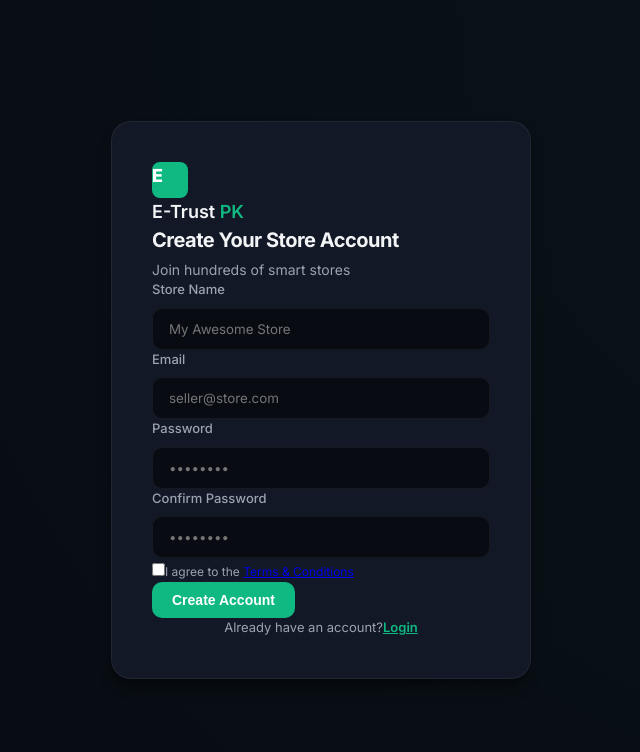
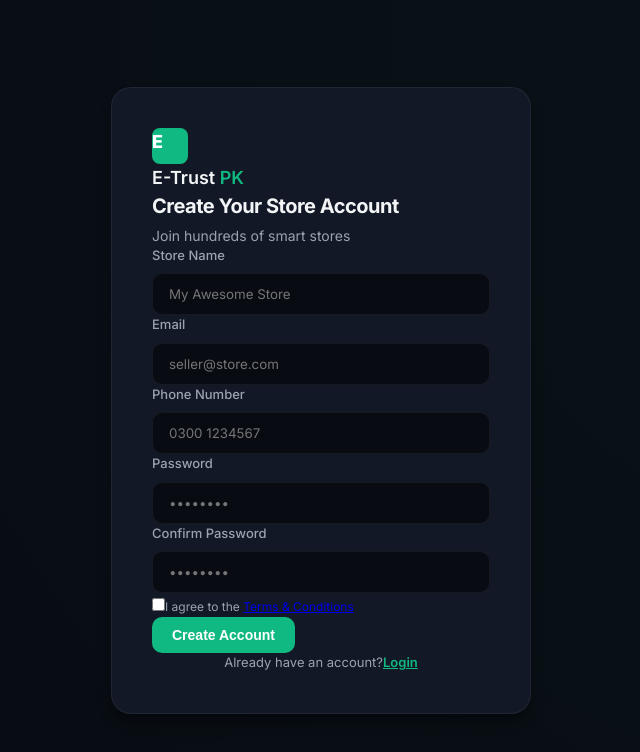
Before and after one commit to Faakhir030Memon/E-Track-Pk, a React (Vite) app in the folder e-trust-dashboard/: page /register in a window 1280 px wide. Shown: the top 752 px of the page, without its empty margins (319-959 px from the left). Built offline with nearby package versions, Linux system fonts and the light colour scheme.

Commit message:
feat: implement user registration and OTP verification pages

```diff
--- a/e-trust-dashboard/src/pages/Register.jsx
+++ b/e-trust-dashboard/src/pages/Register.jsx
@@ -6,6 +6,7 @@ const Register = () => {
   const [formData, setFormData] = useState({
     storeName: '',
     email: '',
+    phone: '',
     password: '',
     confirmPassword: ''
   });
@@ -30,9 +31,10 @@ const Register = () => {
       await register({
         storeName: formData.storeName,
         email: formData.email,
+        phone: formData.phone,
         password: formData.password
       });
-      navigate('/verify-otp'); // Directing to OTP as per image flow
+      navigate('/verify-otp', { state: { email: formData.email, phone: formData.phone } });
     } catch (err) {
       const serverError = err.response?.data?.error || 'Registration failed.';
       const debugInfo = err.response?.data?.debug ? ` (${err.response.data.debug})` : '';
@@ -90,6 +92,19 @@ const Register = () => {
           </div>
 
           <div className="input-group">
+            <label className="input-label">Phone Number</label>
+            <input
+              type="text"
+              name="phone"
+              className="input"
+              placeholder="0300 1234567"
+              value={formData.phone}
+              onChange={handleChange}
+              required
+            />
+          </div>
+
+          <div className="input-group">
             <label className="input-label">Password</label>
             <input
               type="password"
--- a/e-trust-dashboard/src/pages/VerifyOTP.jsx
+++ b/e-trust-dashboard/src/pages/VerifyOTP.jsx
@@ -1,9 +1,11 @@
 import React, { useState } from 'react';
-import { useNavigate } from 'react-router-dom';
+import { useNavigate, useLocation } from 'react-router-dom';
 
 const VerifyOTP = () => {
   const [otp, setOtp] = useState(['', '', '', '', '', '']);
   const navigate = useNavigate();
+  const location = useLocation();
+  const { email, phone } = location.state || { email: 'your email', phone: 'your number' };
 
   const handleChange = (element, index) => {
     if (isNaN(element.value)) return false;
@@ -34,7 +36,7 @@ const VerifyOTP = () => {
 
         <h1 style={{ fontSize: '1.25rem', marginBottom: '0.5rem' }}>Verify Your Account</h1>
         <p style={{ fontSize: '0.875rem', textAlign: 'center', marginBottom: '2rem' }}>
-          Enter the 6-digit code sent to<br /><strong>0300 1234567</strong>
+          Enter the 6-digit code sent to<br /><strong>{phone || email}</strong>
         </p>
 
         <form onSubmit={handleSubmit} className="w-full">
```
